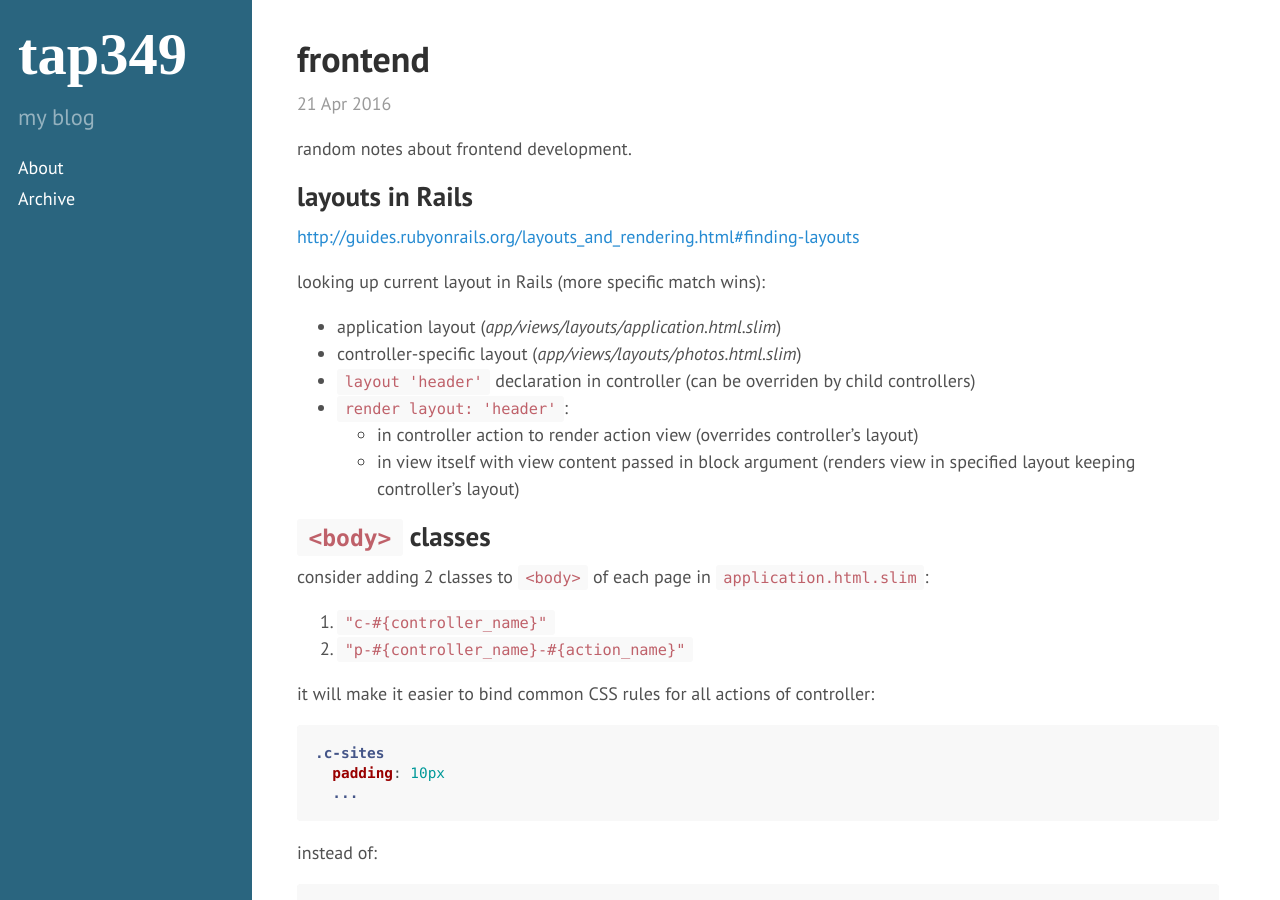
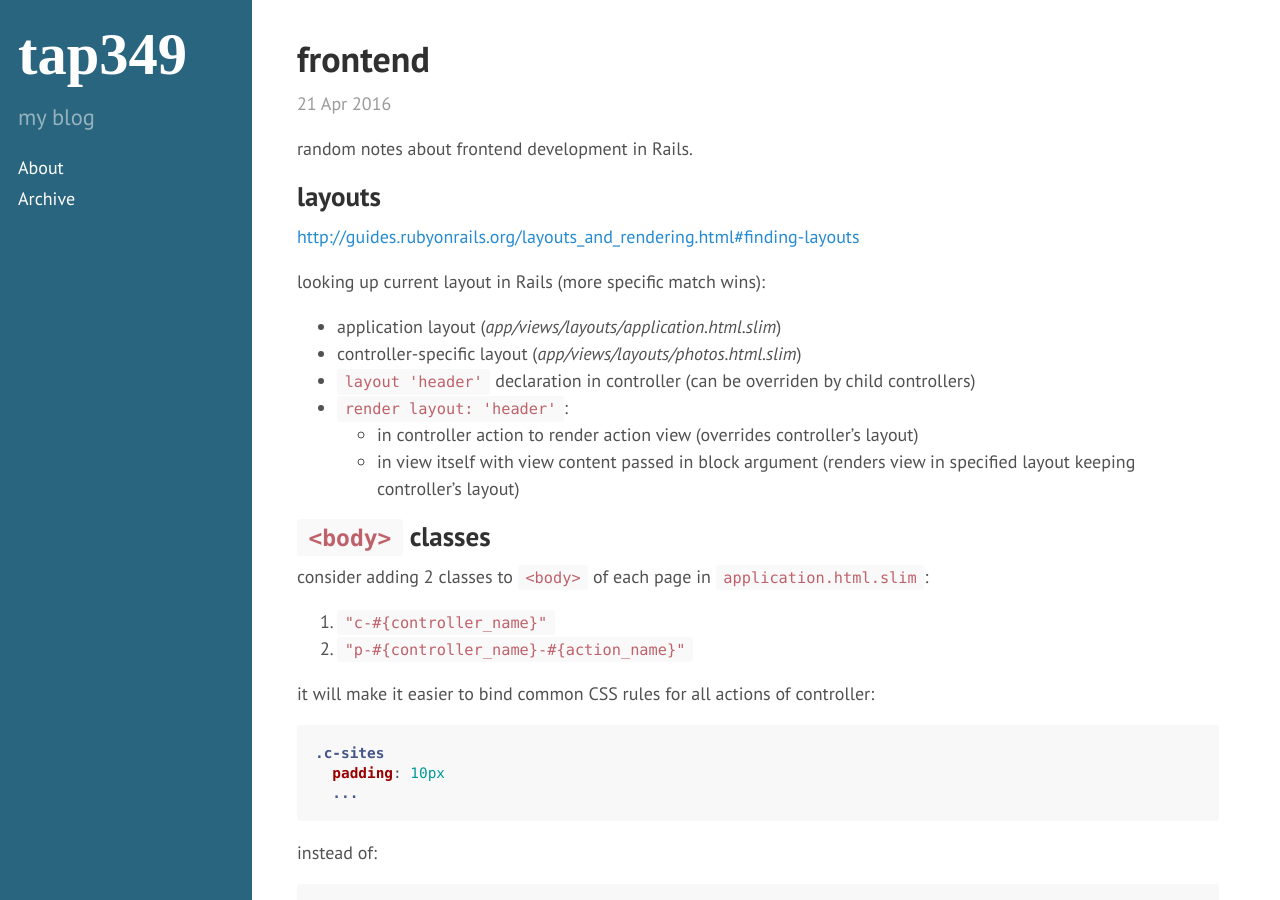
Before and after one commit to tap349/tap349.github.io, a Jekyll site: the page built from _posts/2016-04-21-frontend.md, in a window 1280 px wide and 900 px high. Built offline with Jekyll 4.4.1, drawn with Linux system fonts in a browser that asks for light colours.

Commit message:
update 2016-05-03_15:32:10

```diff
--- a/_posts/2016-04-21-frontend.md
+++ b/_posts/2016-04-21-frontend.md
@@ -6,11 +6,11 @@ access: public
 categories: [css, js]
 ---
 
-random notes about frontend development.
+random notes about frontend development in Rails.
 
 <!-- more -->
 
-## layouts in Rails
+## layouts
 
 <http://guides.rubyonrails.org/layouts_and_rendering.html#finding-layouts>
 
```
